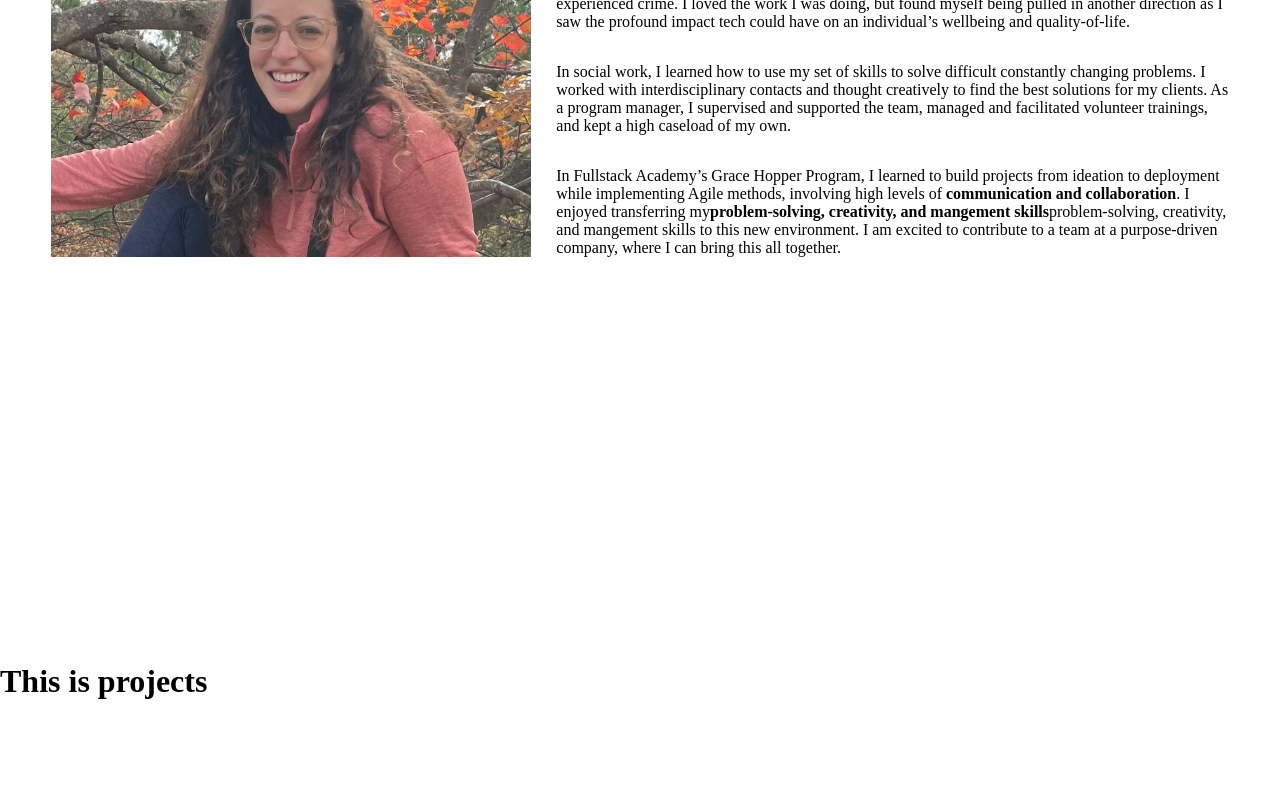
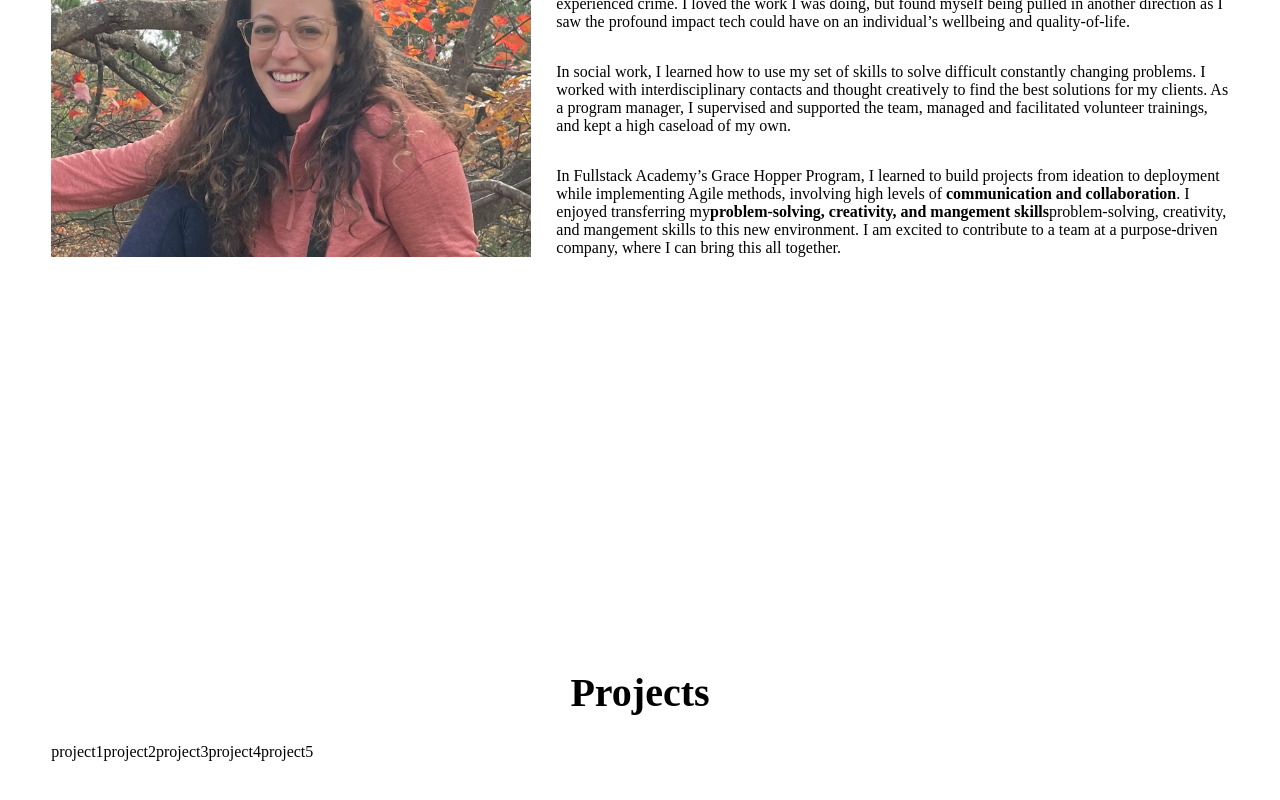
Before and after one commit to sommerh/sommerh.github.io, a React (Create React App) app: page / in a window 1280 px wide. Shown: the part 1214-2014 px from the top of the page. Built offline with nearby package versions, Linux system fonts and the light colour scheme; a web font is replaced by a local one.

Commit message:
Add projects template;

```diff
--- a/src/components/Projects.js
+++ b/src/components/Projects.js
@@ -3,7 +3,16 @@ import React from 'react';
 const Projects = () => {
   return (
     <div id="projects" className="segment">
-      <h1>This is projects</h1>
+      <div id="projects-body">
+        <h1>Projects</h1>
+        <div id="project-icons">
+          <div>project1</div>
+          <div>project2</div>
+          <div>project3</div>
+          <div>project4</div>
+          <div>project5</div>
+        </div>
+      </div>
     </div>
   );
 };
--- a/src/index.css
+++ b/src/index.css
@@ -61,7 +61,7 @@ nav {
   justify-content: space-between;
   position: sticky;
   top: 1vh;
-  margin-bottom: 20vh;
+  /* margin-bottom: 20vh; */
 }
 
 nav a:first-child {
@@ -82,7 +82,7 @@ nav a {
   flex-direction: row;
   align-items: center;
   justify-content: space-between;
-  margin: 0 4vw 0 4vw;
+  margin: 20vh 4vw 0 4vw;
 }
 
 #headshot {
@@ -100,3 +100,20 @@ nav a {
   align-self: center;
   font-size: 5vh;
 }
+
+/* PROJECTS COMPONENT */
+#projects-body {
+  display: flex;
+  flex-direction: column;
+  margin: 20vh 4vw 0 4vw;
+}
+
+#projects h1 {
+  align-self: center;
+  font-size: 5vh;
+}
+
+#project-icons {
+  display: flex;
+  flex-flow: row nowrap
+}
```
